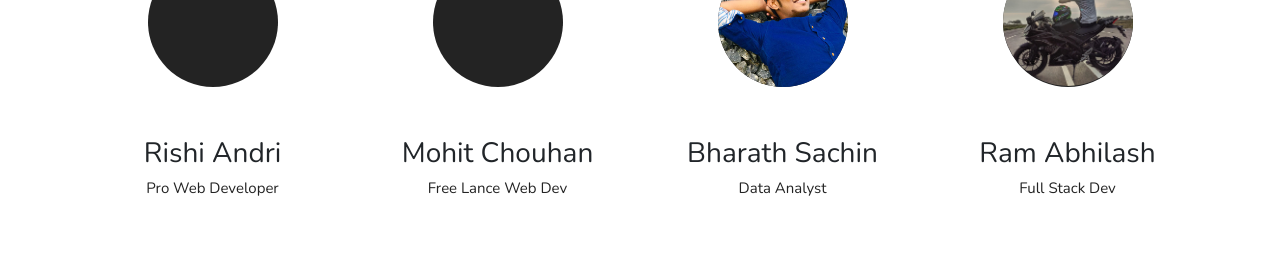
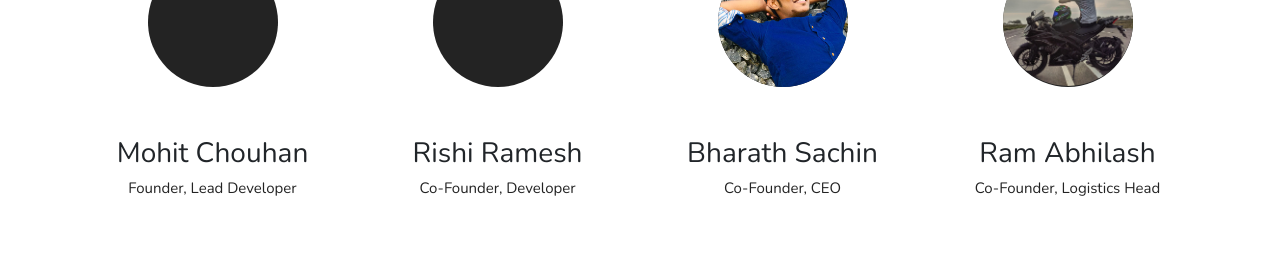
Before and after one commit to Mohitch165/Travel-Tourism-Website-Mock, a website: page views/index.html in a window 1280 px wide. Shown: the part 4547-4822 px from the top of the page. Drawn offline with nearby package versions, Linux system fonts and the light colour scheme; files that its build step writes are made by us from their sources; files whose address does not match are found by name.

Commit message:
Role changes

```diff
--- a/views/index.html
+++ b/views/index.html
@@ -194,11 +194,11 @@
 		<div class="col-12 col-sm-6 col-md-4 col-lg-3">
 		  <div class="our-team">
 			<div class="picture">
-			  <img class="img-fluid" src="rishi.jpg">
+			  <img class="img-fluid" src="mohit.jpg">
 			</div>
 			<div class="team-content">
-			  <h3 class="name">Rishi Andri</h3>
-			  <h4 class="title">Pro Web Developer</h4>
+			  <h3 class="name">Mohit Chouhan</h3>
+			  <h4 class="title">Founder, Lead Developer</h4>
 			</div>
 			<ul class="social">
 			  <li><a href="#" class="fa fa-facebook" aria-hidden="true"></a></li>
@@ -211,11 +211,11 @@
 			<div class="col-12 col-sm-6 col-md-4 col-lg-3">
 		  <div class="our-team">
 			<div class="picture">
-			  <img class="img-fluid" src="mohit.jpg">
+			  <img class="img-fluid" src="rishi.jpg">
 			</div>
 			<div class="team-content">
-			  <h3 class="name">Mohit Chouhan</h3>
-			  <h4 class="title">Free Lance Web dev</h4>
+			  <h3 class="name">Rishi Ramesh</h3>
+			  <h4 class="title">Co-Founder, Developer</h4>
 			</div>
 			<ul class="social">
 			  <li><a href="#" class="fa fa-facebook" aria-hidden="true"></a></li>
@@ -232,7 +232,7 @@
 			</div>
 			<div class="team-content">
 			  <h3 class="name">Bharath Sachin</h3>
-			  <h4 class="title">Data Analyst</h4>
+			  <h4 class="title">Co-Founder, CEO</h4>
 			</div>
 			<ul class="social">
 			  <li><a href="#" class="fa fa-facebook" aria-hidden="true"></a></li>
@@ -249,7 +249,7 @@
 			</div>
 			<div class="team-content">
 			  <h3 class="name">Ram Abhilash</h3>
-			  <h4 class="title">Full Stack Dev</h4>
+			  <h4 class="title">Co-Founder, Logistics Head</h4>
 			</div>
 			<ul class="social">
 			  <li><a href="#" class="fa fa-facebook" aria-hidden="true"></a></li>
```
